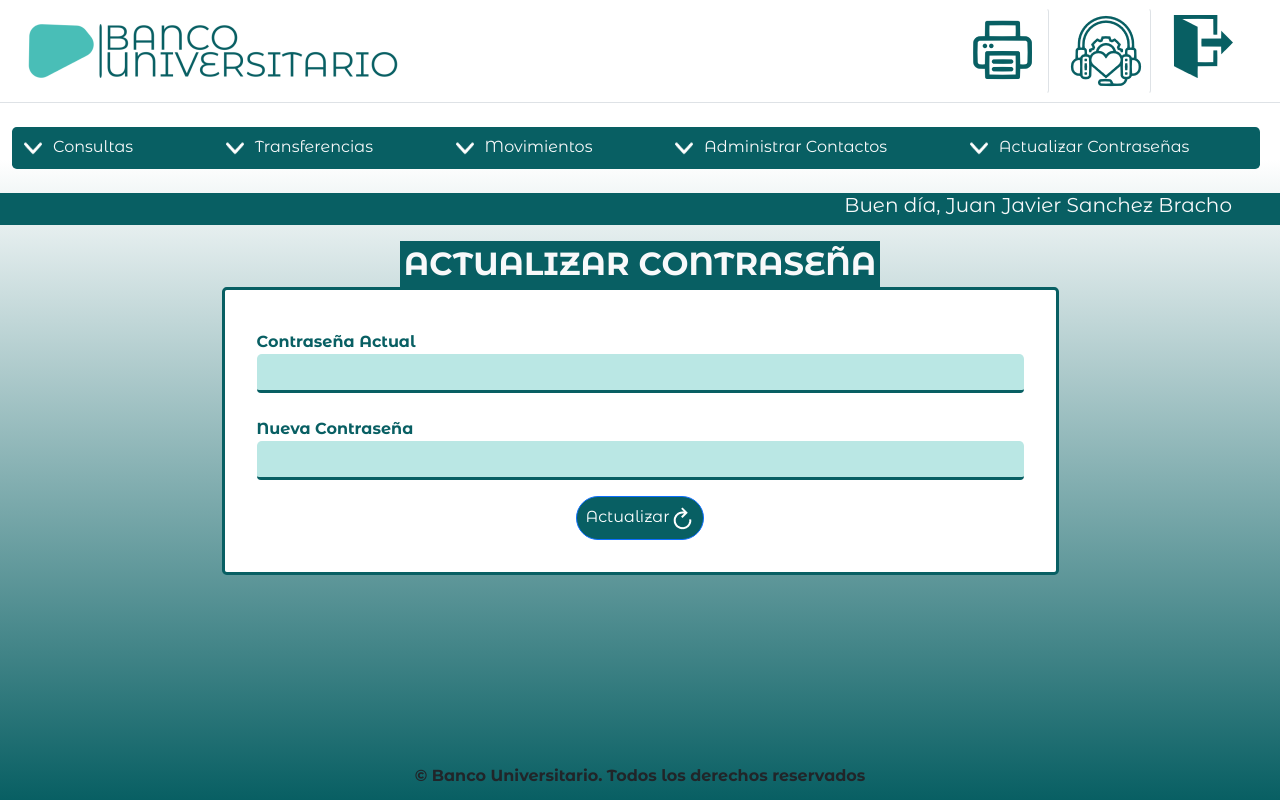
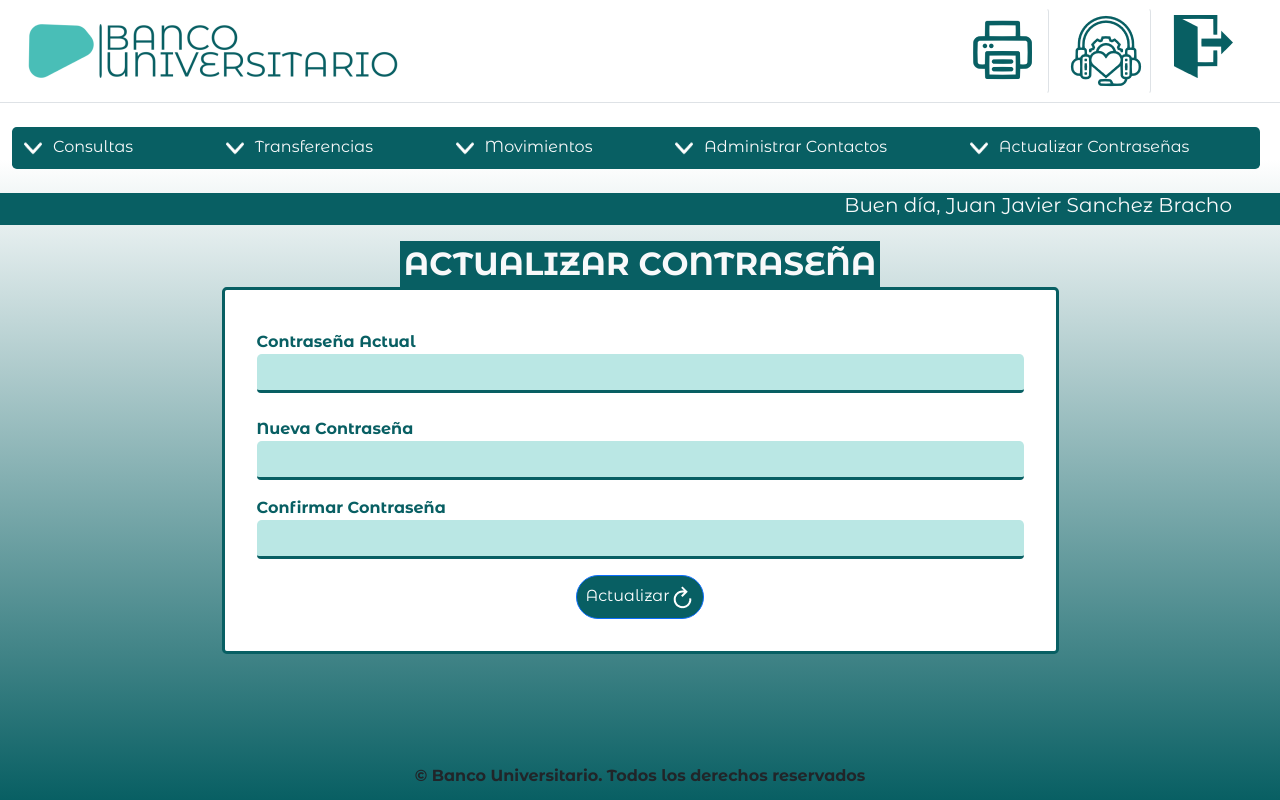
Before and after one commit to raphaell22/banco, a React (Vite) app: page /Banco/CambioContra in a window 1280 px wide. Built offline with nearby package versions, Linux system fonts and the light colour scheme.

Commit message:
Se agrego el campo de confirmar Contraseña

```diff
--- a/src/pages/Banco/CambioContra.jsx
+++ b/src/pages/Banco/CambioContra.jsx
@@ -41,6 +41,20 @@ const CambioContra = () => {
                   className="form-control bg-transparent border-primary border-0 border-bottom border-3"
                 />
               </div>
+
+              <label className="fw-bold" htmlFor="nueva">
+                Confirmar Contraseña
+              </label>
+              <div className="input-group bg-gradient-secondary rounded-3 mb-3">
+                <input
+                  required
+                  id="nueva"
+                  type="password"
+                  className="form-control bg-transparent border-primary border-0 border-bottom border-3"
+                />
+              </div>
+
+
               <div className="text-center container">
                 <button
                   className="btn btn-md p-2 btn-primary rounded-4"
```
